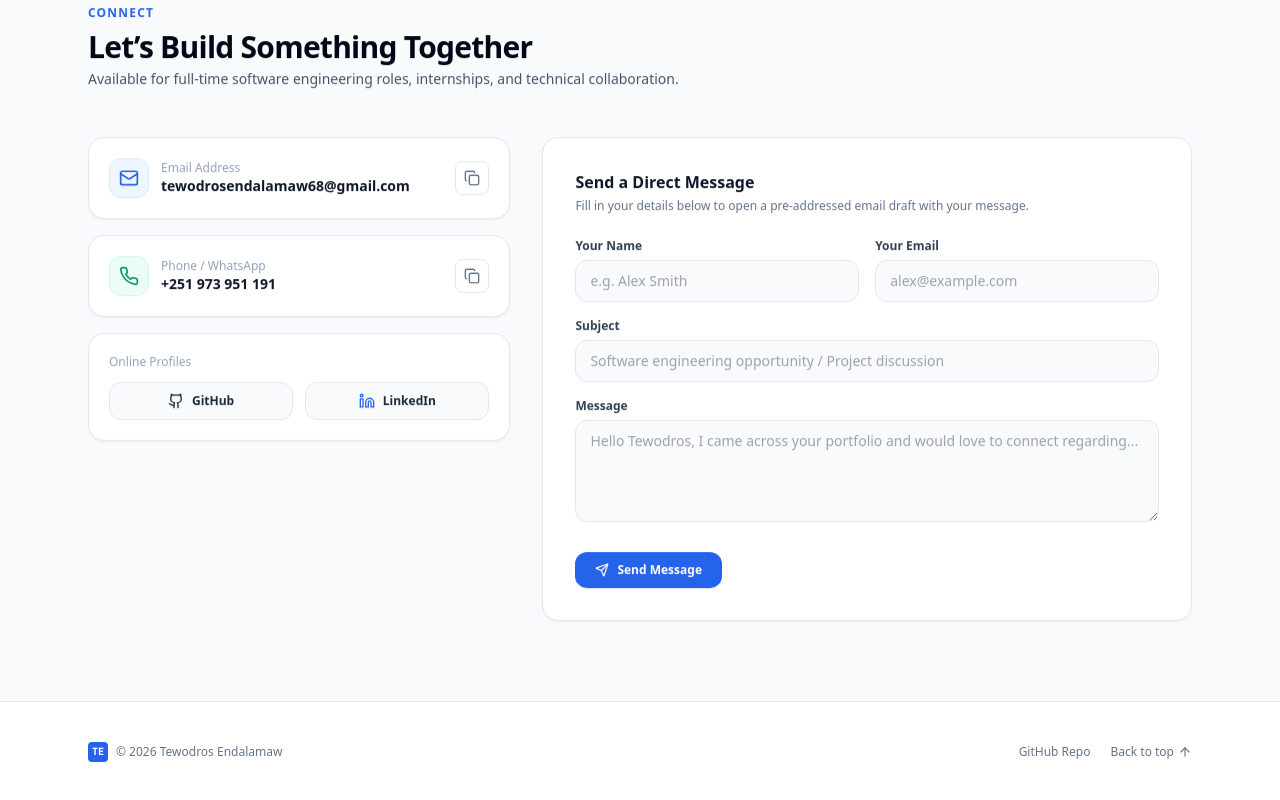
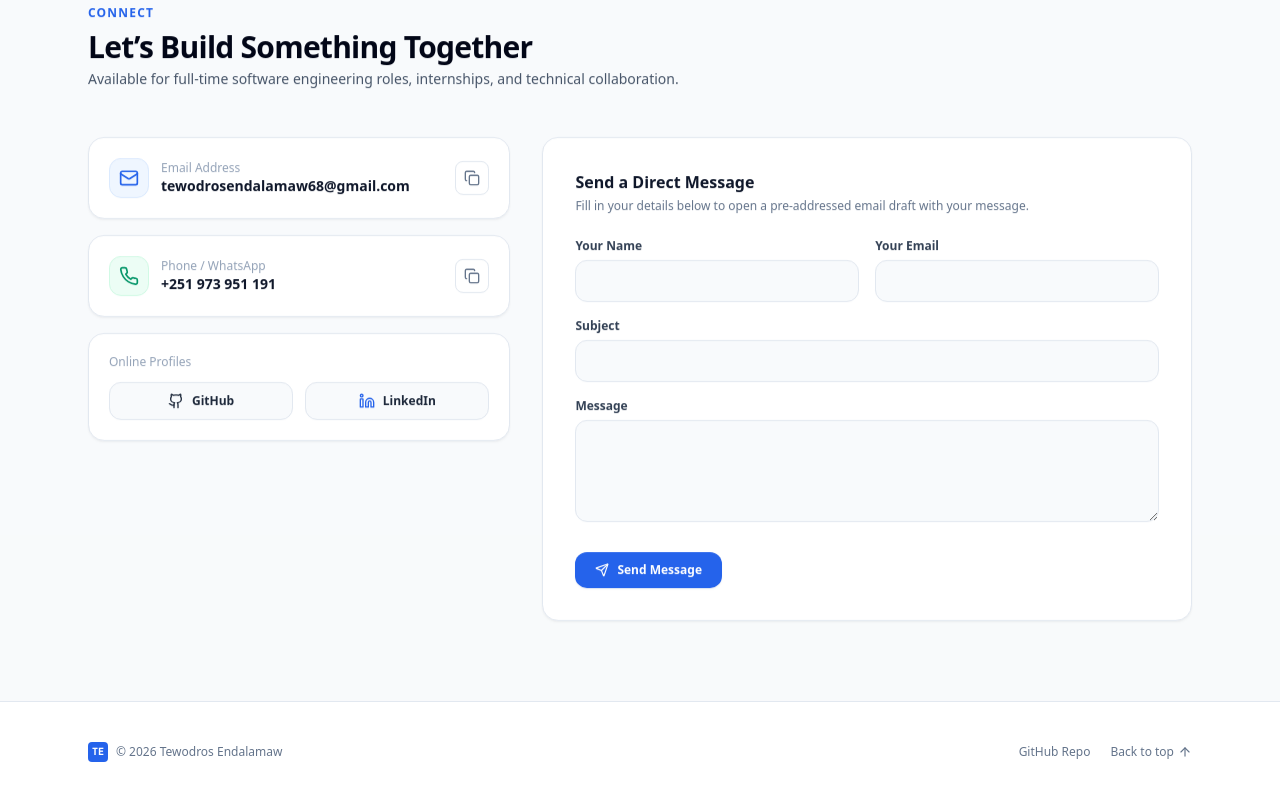
Before and after one commit to TeddyEt/Portfolio, a Next.js app: page / in a window 1280 px wide. Shown: the part 4292-5092 px from the top of the page. Built offline with nearby package versions, Linux system fonts and the light colour scheme.

Commit message:
fix(contact): remove placeholders from input fields

```diff
--- a/components/Contact.js
+++ b/components/Contact.js
@@ -157,7 +157,6 @@ export default function Contact({ profile = {} }) {
                     required
                     value={formData.name}
                     onChange={(e) => setFormData({ ...formData, name: e.target.value })}
-                    placeholder="e.g. Alex Smith"
                     className="w-full px-3.5 py-2.5 rounded-xl border border-slate-200 dark:border-slate-800 bg-slate-50 dark:bg-slate-800/60 text-slate-900 dark:text-white text-sm focus:outline-none focus:ring-2 focus:ring-blue-500"
                   />
                 </div>
@@ -170,7 +169,6 @@ export default function Contact({ profile = {} }) {
                     required
                     value={formData.email}
                     onChange={(e) => setFormData({ ...formData, email: e.target.value })}
-                    placeholder="alex@example.com"
                     className="w-full px-3.5 py-2.5 rounded-xl border border-slate-200 dark:border-slate-800 bg-slate-50 dark:bg-slate-800/60 text-slate-900 dark:text-white text-sm focus:outline-none focus:ring-2 focus:ring-blue-500"
                   />
                 </div>
@@ -184,7 +182,6 @@ export default function Contact({ profile = {} }) {
                   type="text"
                   value={formData.subject}
                   onChange={(e) => setFormData({ ...formData, subject: e.target.value })}
-                  placeholder="Software engineering opportunity / Project discussion"
                   className="w-full px-3.5 py-2.5 rounded-xl border border-slate-200 dark:border-slate-800 bg-slate-50 dark:bg-slate-800/60 text-slate-900 dark:text-white text-sm focus:outline-none focus:ring-2 focus:ring-blue-500"
                 />
               </div>
@@ -198,7 +195,6 @@ export default function Contact({ profile = {} }) {
                   rows={4}
                   value={formData.message}
                   onChange={(e) => setFormData({ ...formData, message: e.target.value })}
-                  placeholder="Hello Tewodros, I came across your portfolio and would love to connect regarding..."
                   className="w-full px-3.5 py-2.5 rounded-xl border border-slate-200 dark:border-slate-800 bg-slate-50 dark:bg-slate-800/60 text-slate-900 dark:text-white text-sm focus:outline-none focus:ring-2 focus:ring-blue-500"
                 />
               </div>
```
